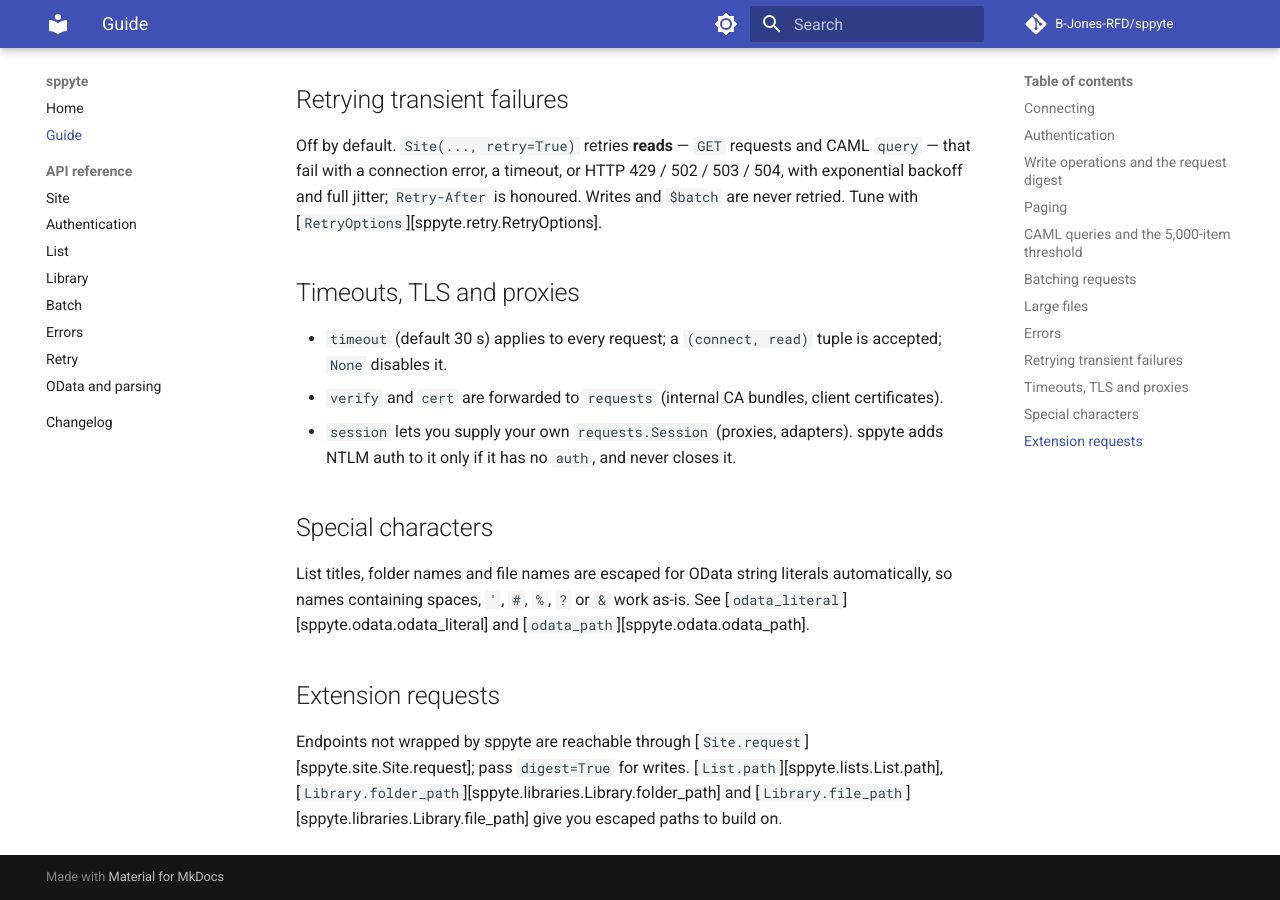
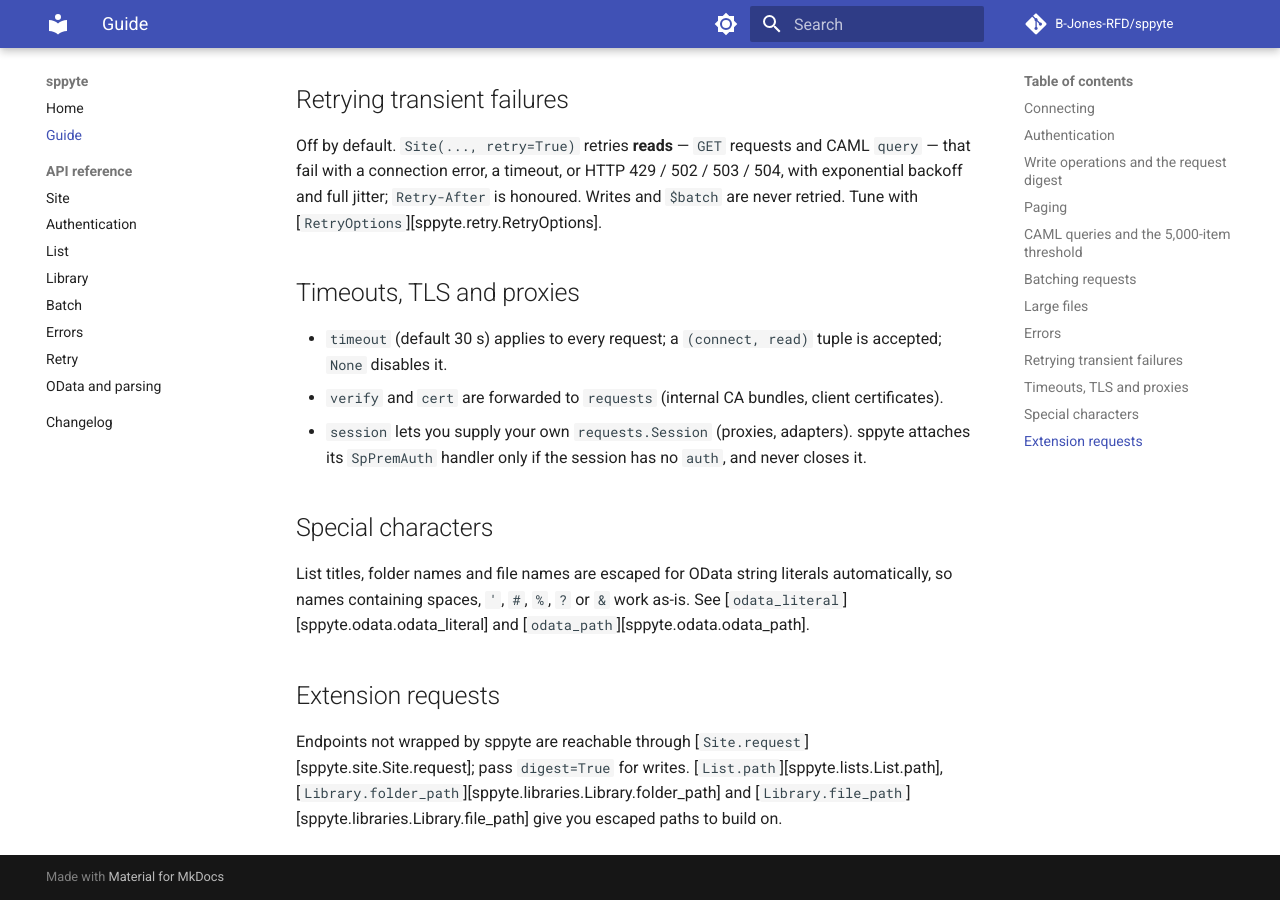
Before and after one commit to B-Jones-RFD/sppyte, an MkDocs documentation site: the page built from docs/guide.md, in a window 1280 px wide and 900 px high, scrolled down 3223 px. Built offline with MkDocs 1.6.1 and Material for MkDocs 9.7.7, drawn with Linux system fonts in a browser that asks for light colours; comment, search, counter and statistics services are not loaded.

Commit message:
Docs: describe authentication as NTLM or Kerberos via SpPremAuth

```diff
--- a/docs/guide.md
+++ b/docs/guide.md
@@ -113,7 +113,7 @@ Off by default. `Site(..., retry=True)` retries **reads** — `GET` requests and
 
 - `timeout` (default 30 s) applies to every request; a `(connect, read)` tuple is accepted; `None` disables it.
 - `verify` and `cert` are forwarded to `requests` (internal CA bundles, client certificates).
-- `session` lets you supply your own `requests.Session` (proxies, adapters). sppyte adds NTLM auth to it only if it has no `auth`, and never closes it.
+- `session` lets you supply your own `requests.Session` (proxies, adapters). sppyte attaches its `SpPremAuth` handler only if the session has no `auth`, and never closes it.
 
 ## Special characters
 
```
Also changed, not shown: README.md (+2 -2 lines), 2 other files.
